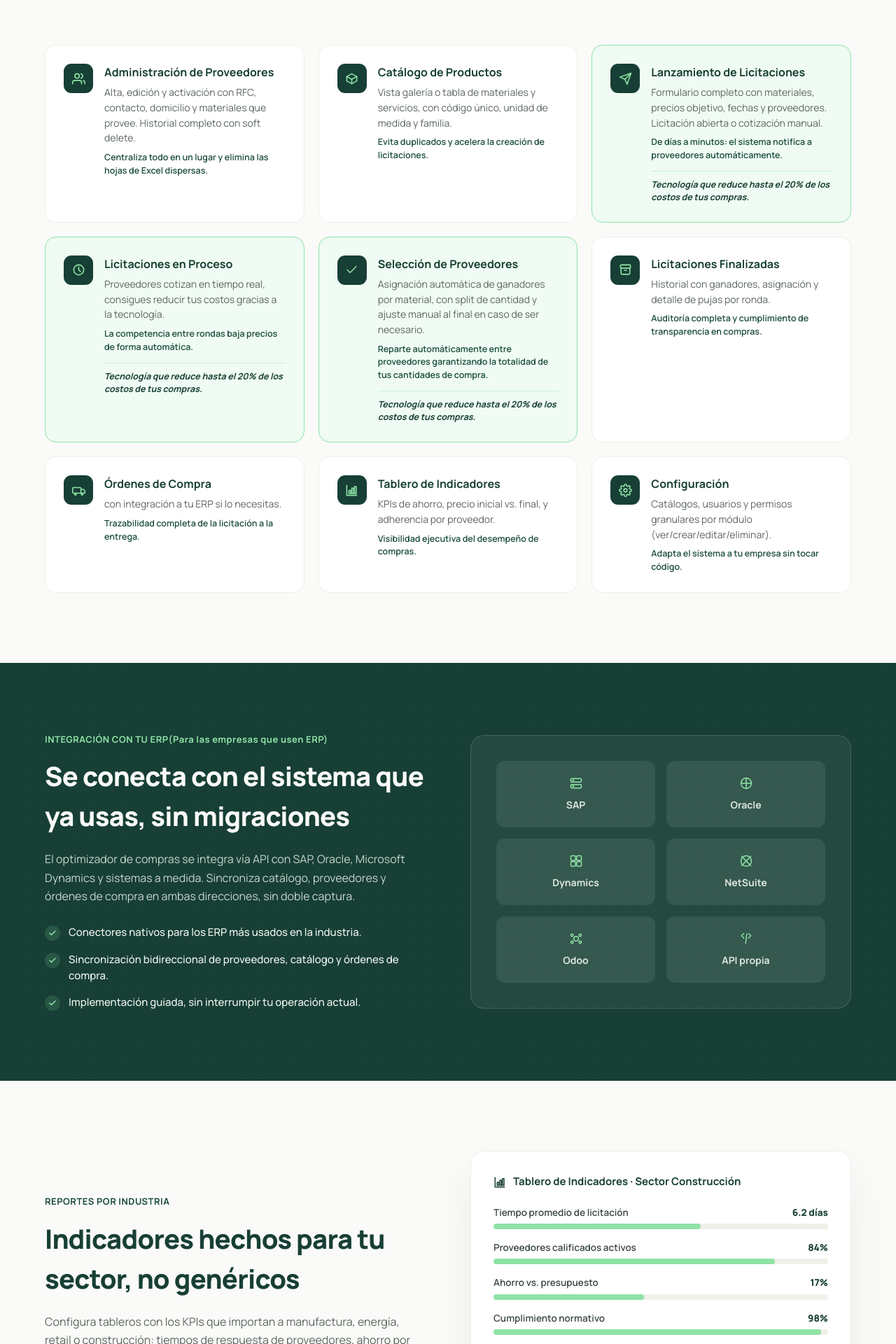
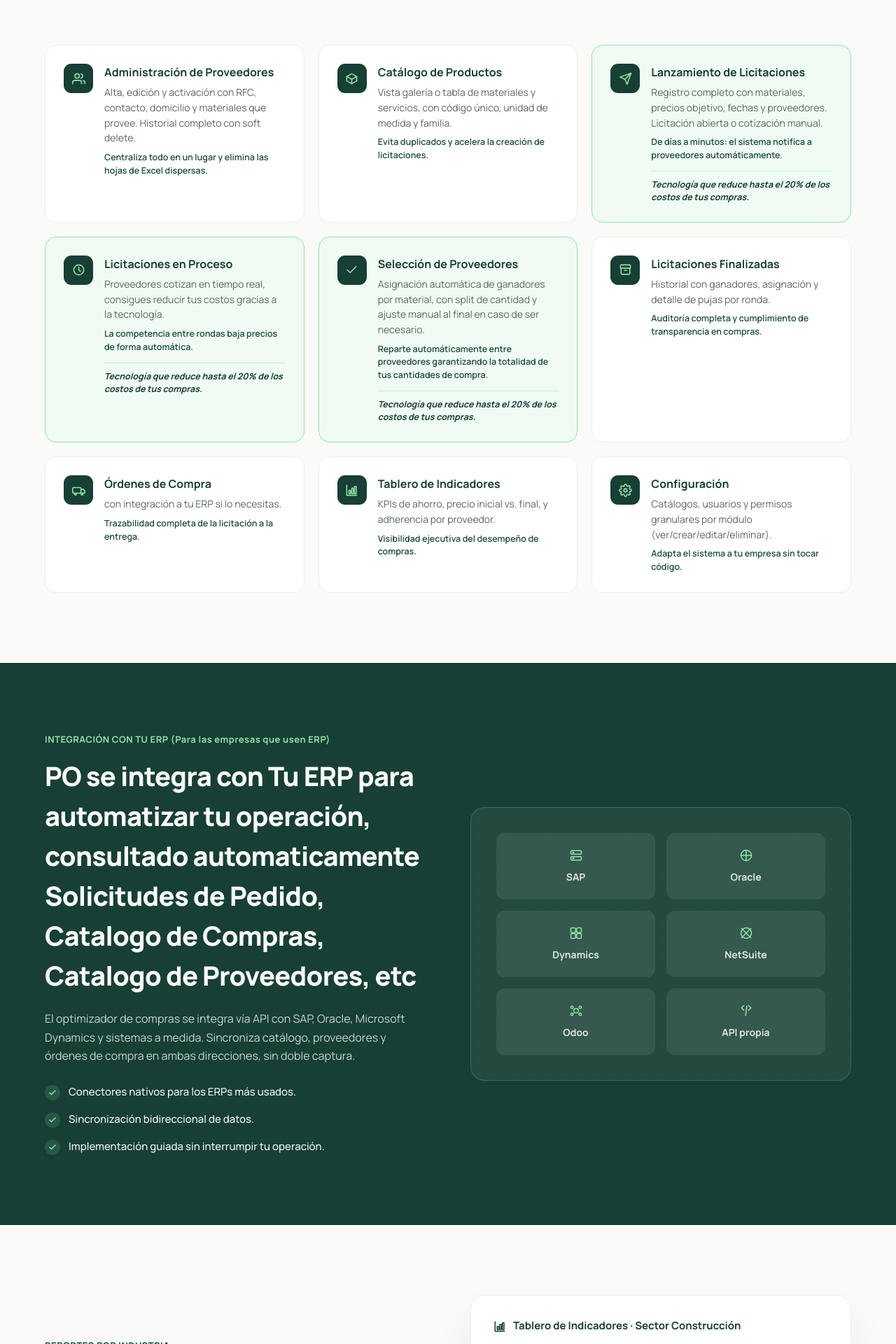
Before and after one commit to Humbertomoal/EvolveBA, a Next.js app: page / in a window 1280 px wide. Shown: the part 4280-6200 px from the top of the page at 70% size. Built offline with nearby package versions, Linux system fonts and the light colour scheme; no server answers.

Commit message:
fix: ajustes landing - quitar cajas transformacion + logos

```diff
--- a/app/page.tsx
+++ b/app/page.tsx
@@ -130,7 +130,7 @@ const INDUSTRY_REPORTS = [
   { label: "Tiempo promedio de licitación", value: "6.2 días", pct: "62%" },
   { label: "Proveedores calificados activos", value: "84%", pct: "84%" },
   { label: "Ahorro vs. presupuesto", value: "17%", pct: "45%" },
-  { label: "Cumplimiento normativo", value: "98%", pct: "98%" },
+  { label: "Adherencia de Precios", value: "98%", pct: "98%" },
 ];
 const INDUSTRIES = ["Manufactura", "Energía", "Retail", "Construcción", "Servicios"];
 
@@ -185,7 +185,7 @@ const FLUJO_STEPS = [
     desc: "Proveedores cotizan en tiempo real, consigues reducir tus costos gracias a la tecnología.",
   },
   { icon: <IconSend size={22} />, title: "Lanzamiento", desc: "Se publica la licitación a proveedores calificados." },
-  { icon: <IconClock size={22} />, title: "En proceso", desc: "Proveedores cotizan y comparan en tiempo real." },
+  { icon: <IconClock size={22} />, title: "En proceso", desc: "Proveedores cotizan en tiempo real, consigues reducir tus costos gracias a la tecnología." },
   { icon: <IconCheck size={22} />, title: "Selección", desc: "Comparativa y adjudicación con trazabilidad total." },
   { icon: <IconTruck size={22} />, title: "Orden de compra", desc: "Se genera y sincroniza con tu ERP." },
 ];
@@ -214,7 +214,7 @@ const MODULOS = [
   {
     icon: <IconSend size={19} />,
     title: "Lanzamiento de Licitaciones",
-    desc: "Formulario completo con materiales, precios objetivo, fechas y proveedores. Licitación abierta o cotización manual.",
+    desc: "Registro completo con materiales, precios objetivo, fechas y proveedores. Licitación abierta o cotización manual.",
     highlight: "De días a minutos: el sistema notifica a proveedores automáticamente.",
     destacado: true,
     nota: "Tecnología que reduce hasta el 20% de los costos de tus compras.",
@@ -330,9 +330,9 @@ const ERP_LOGOS = [
 ];
 
 const ERP_BULLETS = [
-  "Conectores nativos para los ERP más usados en la industria.",
-  "Sincronización bidireccional de proveedores, catálogo y órdenes de compra.",
-  "Implementación guiada, sin interrumpir tu operación actual.",
+  "Conectores nativos para los ERPs más usados.",
+  "Sincronización bidireccional de datos.",
+  "Implementación guiada sin interrumpir tu operación.",
 ];
 
 // ── Estilos compartidos ────────────────────────────────────────────────────────
@@ -724,8 +724,8 @@ export default async function Home() {
         />
         <div className="relative mx-auto grid max-w-[1280px] grid-cols-1 items-center gap-12 md:grid-cols-2 md:gap-16">
           <div>
-            <div className="mb-3.5 text-[13px] font-bold tracking-[0.04em] text-[#8FE3A6]">INTEGRACIÓN CON TU ERP(Para las empresas que usen ERP)</div>
-            <h2 className="mb-5 text-[30px] font-extrabold tracking-[-0.02em] text-[#FAFAF8] text-pretty md:text-[38px]">Se conecta con el sistema que ya usas, sin migraciones</h2>
+            <div className="mb-3.5 text-[13px] font-bold tracking-[0.04em] text-[#8FE3A6]">INTEGRACIÓN CON TU ERP (Para las empresas que usen ERP)</div>
+            <h2 className="mb-5 text-[30px] font-extrabold tracking-[-0.02em] text-[#FAFAF8] text-pretty md:text-[38px]">PO se integra con Tu ERP para automatizar tu operación, consultado automaticamente Solicitudes de Pedido, Catalogo de Compras, Catalogo de Proveedores, etc</h2>
             <p className="mb-7 text-[16px] leading-[1.65] text-[#C7D6CE]">
               El optimizador de compras se integra vía API con SAP, Oracle, Microsoft Dynamics y sistemas a medida. Sincroniza catálogo, proveedores y órdenes de compra en ambas direcciones, sin doble captura.
             </p>
@@ -804,27 +804,7 @@ export default async function Home() {
         </div>
       </section>
 
-      {/* ── TESTIMONIAL ───────────────────────────────────────────────────── */}
-      <section className={`bg-[#F1F0E9] py-[88px] ${SECTION_X}`}>
-        <div className="mx-auto max-w-[820px] text-center">
-          <svg width="34" height="34" viewBox="0 0 24 24" fill="#8FE3A6" className="mx-auto mb-5">
-            <path d="M9.5 7C6.5 8 4 10.8 4 14.5 4 17 5.8 19 8.3 19c2 0 3.5-1.6 3.5-3.5 0-1.8-1.3-3.2-3-3.4.4-1.8 2-3.2 4-3.7L9.5 7zm10 0c-3 1-5.5 3.8-5.5 7.5 0 2.5 1.8 4.5 4.3 4.5 2 0 3.5-1.6 3.5-3.5 0-1.8-1.3-3.2-3-3.4.4-1.8 2-3.2 4-3.7L19.5 7z" />
-          </svg>
-          <div className="mb-7 text-[22px] font-semibold leading-[1.5] text-[#173F35] text-pretty md:text-[26px]">
-            Pasamos de gestionar licitaciones por correo y hojas de cálculo a tener todo el proceso de compras en un solo flujo. Redujimos a la mitad el tiempo de selección de proveedores.
-          </div>
-          <div className="flex items-center justify-center gap-3">
-            {/* TODO: reemplazar con imagen real (avatar del testimonial) */}
-            <div className="h-11 w-11 flex-shrink-0">
-              <ImagePlaceholder label="" circle />
-            </div>
-            <div className="text-left">
-              <div className="text-[14.5px] font-bold text-[#173F35]">Directora de Compras</div>
-              <div className="text-[13px] text-[#6B756E]">Grupo industrial, sector construcción</div>
-            </div>
-          </div>
-        </div>
-      </section>
+
 
       {/* ── CTA ───────────────────────────────────────────────────────────── */}
       <section
```
